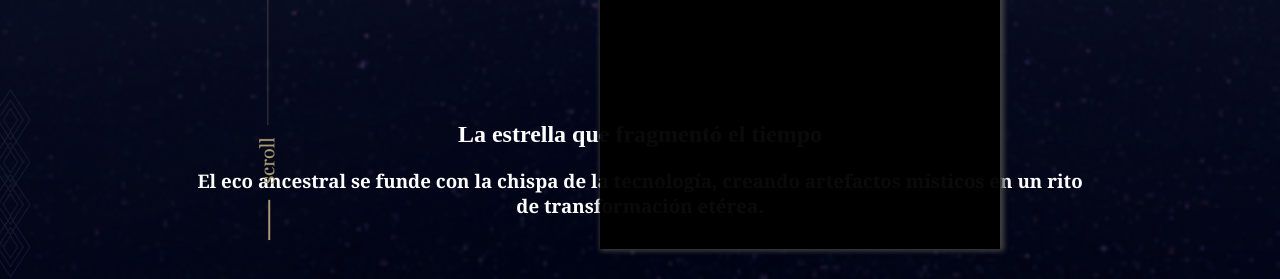
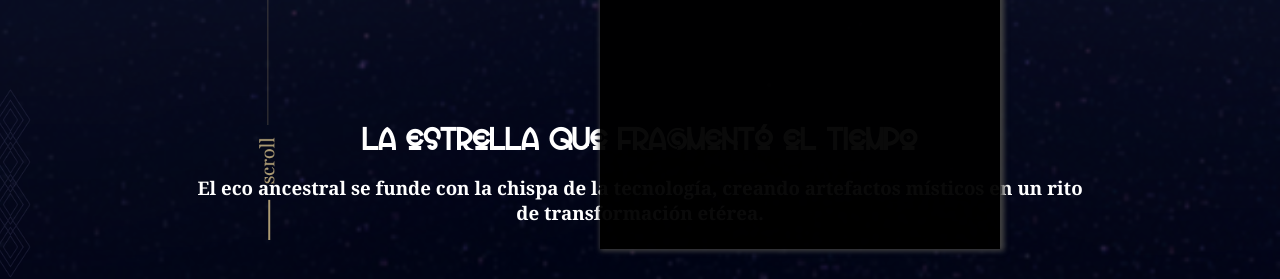
Before and after one commit to Smallyae/tuturuma, a plain HTML site: page index.html in a window 1280 px wide. Shown: the part 551-830 px from the top of the page. Drawn offline with Linux system fonts and the light colour scheme; the site is published under a folder, as on GitHub Pages, so addresses that start at the root find nothing.

Commit message:
regresenXD

```diff
--- a/index.html
+++ b/index.html
@@ -5,7 +5,7 @@
     <meta name="viewport" content="width=device-width, initial-scale=1.0">
     <title>Inicio de la página la estrella que fragmentó el tiempo</title>
     <link rel="stylesheet" href="estilos.css">
-    <link rel="stylesheet" href="/fonts/stylesheet.css">
+    <link rel="stylesheet" href="stylesheet.css">
 </head>
 <body>
     <div id="bg2General">
```
Also changed, not shown: contactanos.html (+1 -1 lines), quienesSomos.html (+1 -1 lines), sobreProyecto.html (+1 -1 lines), stylesheet.css (renamed from fonts/stylesheet.css).
